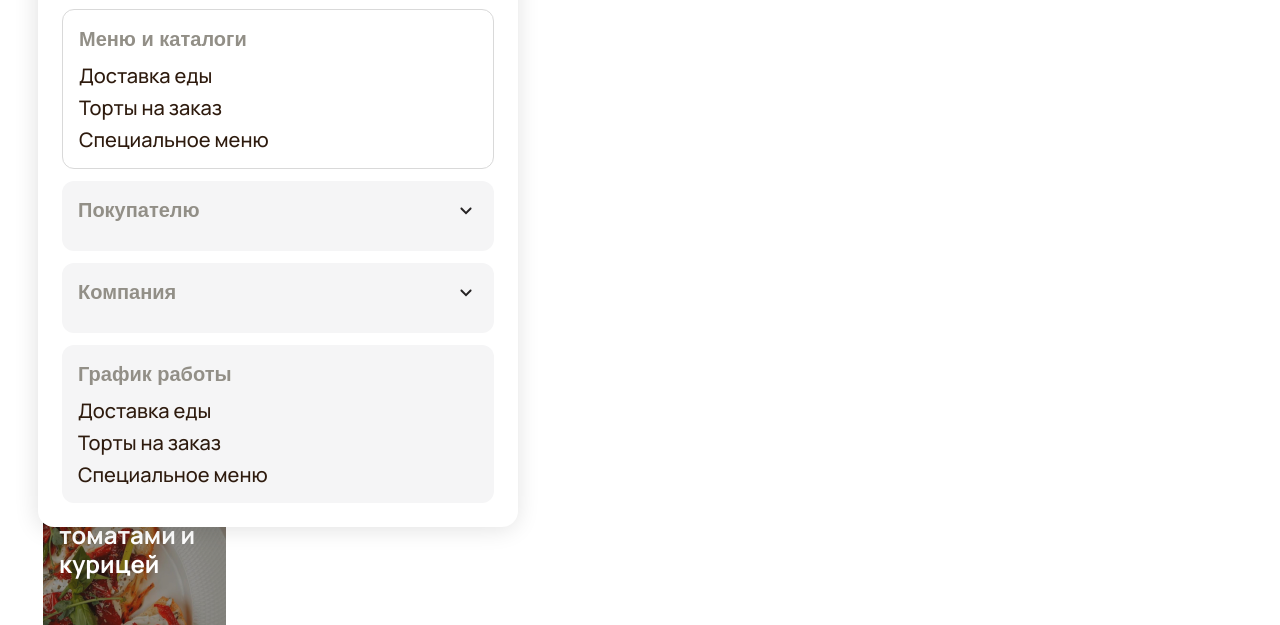
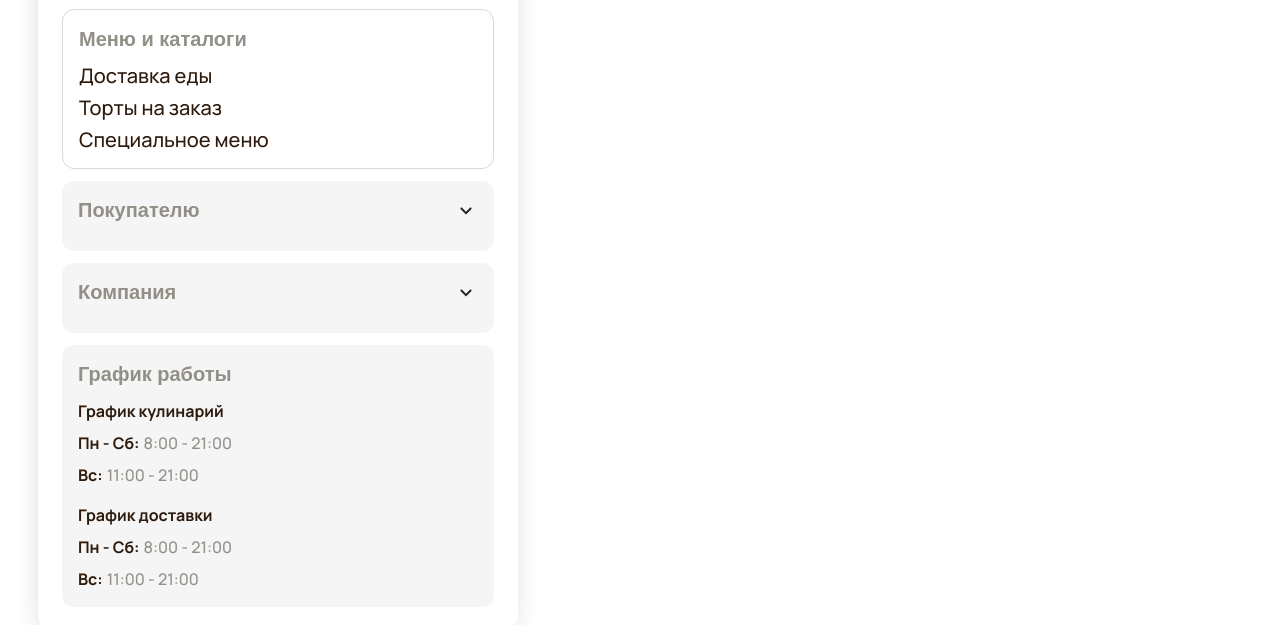
Before and after one commit to Garik9402/Restaurant, a website: page src/index.html in a window 1280 px wide. Both pictures are taken after a click on the element 55 px from the left and 40 px from the top of the page. Shown: the part 175-800 px from the top of the page. Drawn offline with nearby package versions, Linux system fonts and the light colour scheme; files that its build step writes are made by us from their sources; files whose address does not match are found by name; a web font is replaced by a local one.

Commit message:
in the process;)

```diff
--- a/src/index.html
+++ b/src/index.html
@@ -142,17 +142,29 @@
                         <p class="burger-menu__menu-title">График работы</p>
                      </div>
                      <nav class="nav">
-                        <ul class="nav__list burger-menu__nav-list">
-                           <li class="nav__list-item burger-menu__nav-list-item">
-                              <a href="#" class="nav__item-link burger-menu__nav-item-link">Доставка еды</a>
-                           </li>
-                           <li class="nav__list-item burger-menu__nav-list-item">
-                              <a href="#" class="nav__item-link burger-menu__nav-item-link">Торты на заказ</a>
-                           </li>
-                           <li class="nav__list-item burger-menu__nav-list-item">
-                              <a href="#" class="nav__item-link burger-menu__nav-item-link">Специальное меню</a>
+                        <ul class="nav__list footer__menu-nav-list footer__schedule-nav-list">
+                           <div class="footer__schedule-title">График кулинарий</div>
+                           <li class="nav__list-item footer__menu-nav-list-item">
+                              <span class="footer__schedule-days">Пн - Cб:</span>
+                              <span class="footer__schedule-time">8:00 - 21:00</span>
+                           </li>
+                           <li class="nav__list-item footer__menu-nav-list-item">
+                              <span class="footer__schedule-days">Вс:</span>
+                              <span class="footer__schedule-time">11:00 - 21:00</span>
                            </li>
                         </ul>
+                        <ul class="nav__list footer__menu-nav-list footer__schedule-nav-list">
+                           <div class="footer__schedule-title">График доставки</div>
+                           <li class="nav__list-item footer__menu-nav-list-item">
+                              <span class="footer__schedule-days">Пн - Cб:</span>
+                              <span class="footer__schedule-time">8:00 - 21:00</span>
+                           </li>
+                           <li class="nav__list-item footer__menu-nav-list-item">
+                              <span class="footer__schedule-days">Вс:</span>
+                              <span class="footer__schedule-time">11:00 - 21:00</span>
+                           </li>
+                        </ul>
+                     </nav>
                      </nav>
                   </div>
                </div>
```
Also changed, not shown: dist/index.html.
